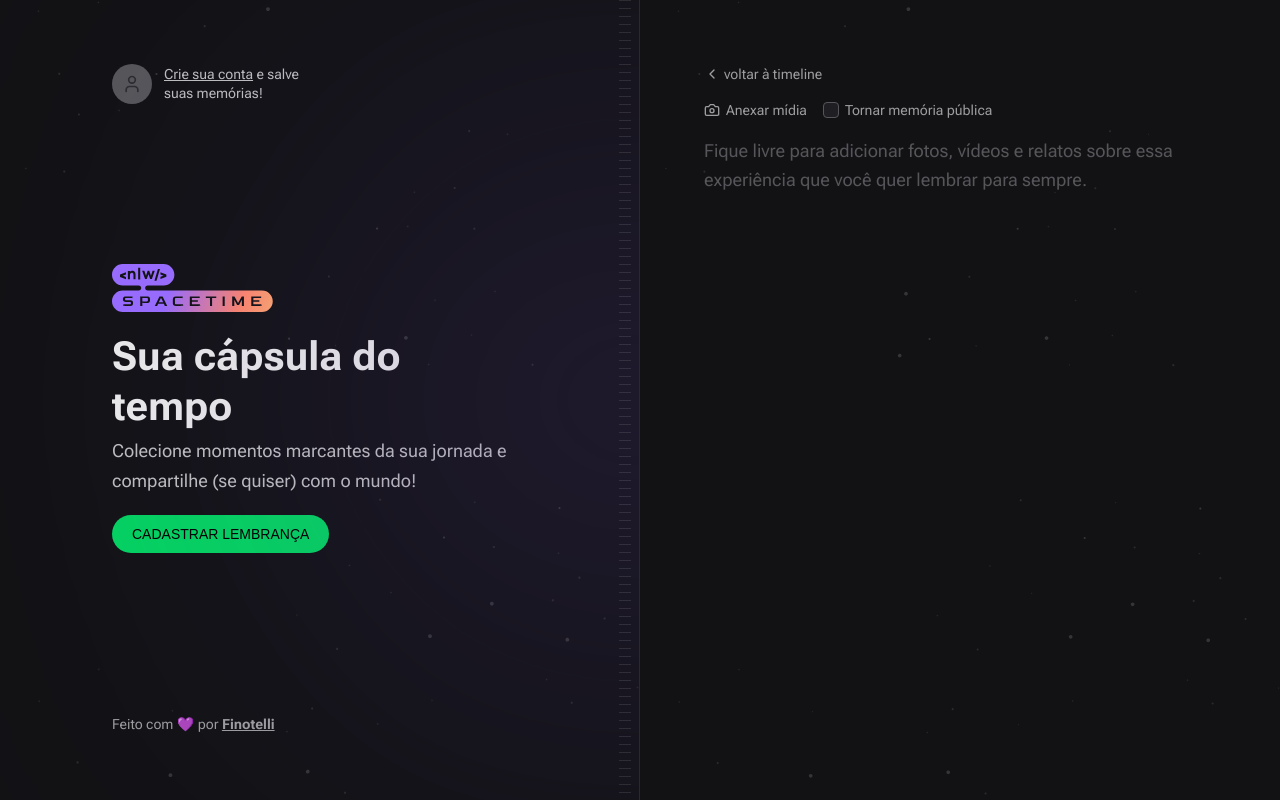
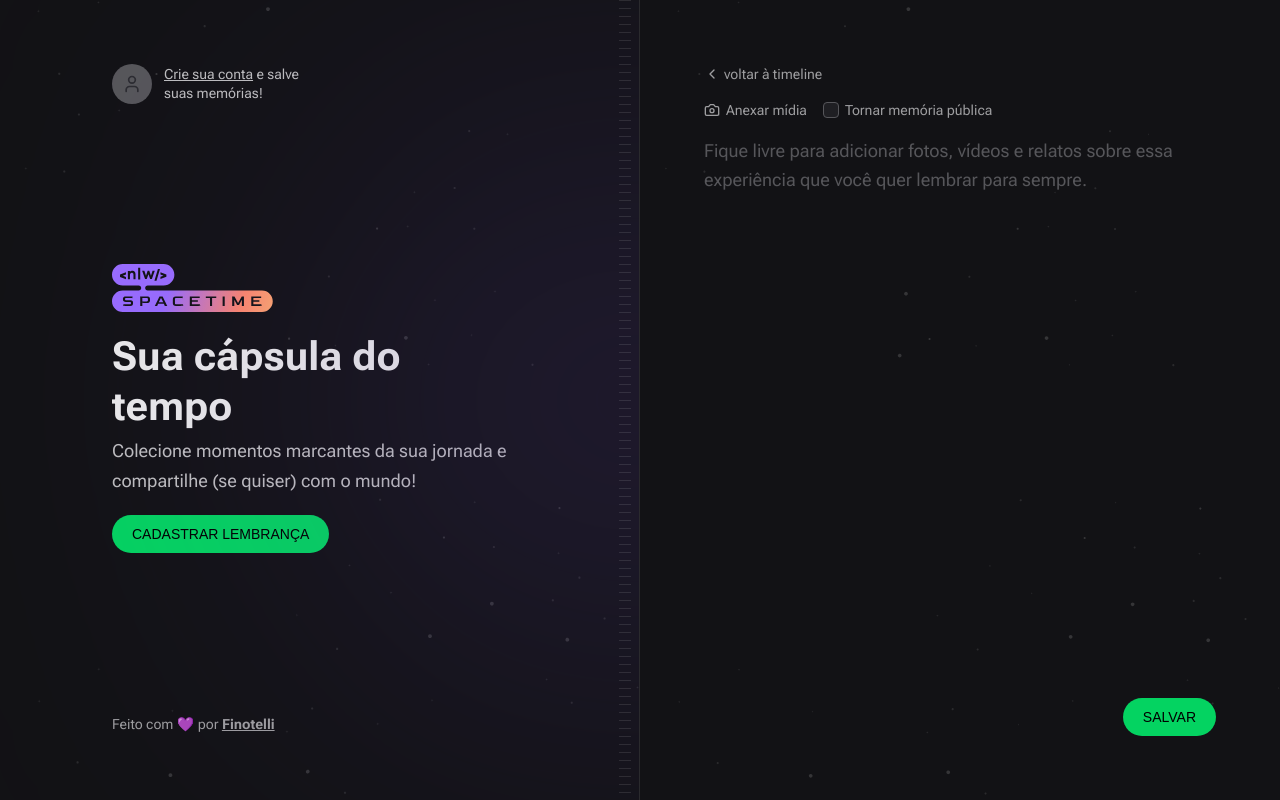
Before and after one commit to FinotelliCarlos/spacetime-web, a Next.js app: page /memories/new in a window 1280 px wide. Built offline with nearby package versions, Linux system fonts and the light colour scheme; no server answers; a web font is replaced by a local one.

Commit message:
refact and feat: components with form to use js and create memory

```diff
--- a/package.json
+++ b/package.json
@@ -16,6 +16,7 @@
     "axios": "^1.4.0",
     "eslint": "8.40.0",
     "eslint-config-next": "13.4.2",
+    "js-cookie": "^3.0.5",
     "jwt-decode": "^3.1.2",
     "lucide-react": "^0.217.0",
     "next": "13.4.2",
@@ -28,6 +29,7 @@
   "devDependencies": {
     "@rocketseat/eslint-config": "^1.2.0",
     "@tailwindcss/forms": "^0.5.3",
+    "@types/js-cookie": "^3.0.3",
     "prettier-plugin-tailwindcss": "^0.3.0"
   }
 }
--- a/src/app/memories/new/page.tsx
+++ b/src/app/memories/new/page.tsx
@@ -1,4 +1,5 @@
-import { Camera, ChevronLeft } from 'lucide-react'
+import { NewMemoryForm } from '@/components/new-memory-form'
+import { ChevronLeft } from 'lucide-react'
 import Link from 'next/link'
 
 export default function NewMemory() {
@@ -12,39 +13,7 @@
         voltar à timeline
       </Link>
 
-      <form className="flex flex-1 flex-col gap-2">
-        <div className="flex items-center gap-4">
-          <label
-            htmlFor="media"
-            className="flex cursor-pointer items-center gap-1.5 text-sm text-gray-200 hover:text-gray-100"
-          >
-            <Camera className="h-4 w-4" />
-            Anexar mídia
-          </label>
-
-          <label
-            htmlFor="isPublic"
-            className="flex items-center gap-1.5 text-sm text-gray-200 hover:text-gray-100"
-          >
-            <input
-              type="checkbox"
-              name="isPublic"
-              id="isPublic"
-              value="true"
-              className="h-4 w-4 rounded border-gray-400 bg-gray-700 text-green-500"
-            />
-            Tornar memória pública
-          </label>
-        </div>
-        <input type="file" id="media" className="invisible h-0 w-0" />
-
-        <textarea
-          name="content"
-          spellCheck={false}
-          className="w-full flex-1 resize-none rounded border-0 bg-transparent p-0 text-lg leading-relaxed text-gray-100 placeholder:text-gray-400 focus:ring-0"
-          placeholder="Fique livre para adicionar fotos, vídeos e relatos sobre essa experiência que você quer lembrar para sempre."
-        />
-      </form>
+      <NewMemoryForm />
     </div>
   )
 }
--- /dev/null
+++ b/src/components/media-picker.tsx
@@ -0,0 +1,41 @@
+'use client'
+
+import { ChangeEvent, useState } from 'react'
+
+export function MediaPicker() {
+  const [preview, setPreview] = useState<string | null>(null)
+
+  function onFileSelected(event: ChangeEvent<HTMLInputElement>) {
+    const { files } = event.target
+
+    if (!files) {
+      return
+    }
+
+    const previewUrl = URL.createObjectURL(files[0])
+
+    setPreview(previewUrl)
+  }
+
+  return (
+    <>
+      <input
+        onChange={onFileSelected}
+        name="coverUrl"
+        type="file"
+        id="media"
+        accept="image/*"
+        className="invisible h-0 w-0"
+      />
+
+      {preview && (
+        // eslint-disable-next-line
+        <img
+          src={preview}
+          alt=""
+          className="aspect-video w-full rounded-lg object-cover"
+        />
+      )}
+    </>
+  )
+}
--- /dev/null
+++ b/src/components/new-memory-form.tsx
@@ -0,0 +1,93 @@
+'use client'
+
+import { Camera } from 'lucide-react'
+import { MediaPicker } from './media-picker'
+import { FormEvent } from 'react'
+import Cookie from 'js-cookie'
+import { api } from '@/lib/api'
+import { useRouter } from 'next/navigation'
+
+export function NewMemoryForm() {
+  const router = useRouter()
+
+  async function handleCreateMemory(event: FormEvent<HTMLFormElement>) {
+    event.preventDefault()
+
+    const formData = new FormData(event.currentTarget)
+
+    const fileToUpload = formData.get('coverUrl')
+
+    let coverUrl = ''
+
+    if (fileToUpload) {
+      const uploadFormData = new FormData()
+
+      uploadFormData.set('file', fileToUpload)
+
+      const uploadResponse = await api.post('/upload', uploadFormData)
+
+      coverUrl = uploadResponse.data.fileUrl
+    }
+
+    const token = Cookie.get('spacetime_token')
+
+    await api.post(
+      '/memories',
+      {
+        coverUrl,
+        content: formData.get('content'),
+        isPublic: formData.get('isPublic'),
+      },
+      {
+        headers: {
+          Authorization: `Bearer ${token}`,
+        },
+      },
+    )
+
+    router.push('/')
+  }
+
+  return (
+    <form onSubmit={handleCreateMemory} className="flex flex-1 flex-col gap-2">
+      <div className="flex items-center gap-4">
+        <label
+          htmlFor="media"
+          className="flex cursor-pointer items-center gap-1.5 text-sm text-gray-200 hover:text-gray-100"
+        >
+          <Camera className="h-4 w-4" />
+          Anexar mídia
+        </label>
+
+        <label
+          htmlFor="isPublic"
+          className="flex items-center gap-1.5 text-sm text-gray-200 hover:text-gray-100"
+        >
+          <input
+            type="checkbox"
+            name="isPublic"
+            id="isPublic"
+            value="true"
+            className="h-4 w-4 rounded border-gray-400 bg-gray-700 text-green-500"
+          />
+          Tornar memória pública
+        </label>
+      </div>
+      <MediaPicker />
+
+      <textarea
+        name="content"
+        spellCheck={false}
+        className="w-full flex-1 resize-none rounded border-0 bg-transparent p-0 text-lg leading-relaxed text-gray-100 placeholder:text-gray-400 focus:ring-0"
+        placeholder="Fique livre para adicionar fotos, vídeos e relatos sobre essa experiência que você quer lembrar para sempre."
+      />
+
+      <button
+        type="submit"
+        className="inline-block self-end rounded-full bg-green-500 px-5 py-3 font-alt text-sm uppercase leading-none text-black hover:bg-green-600"
+      >
+        Salvar
+      </button>
+    </form>
+  )
+}
```
Also changed, not shown: 1 other file (tests, documents, lock files or other folders).
